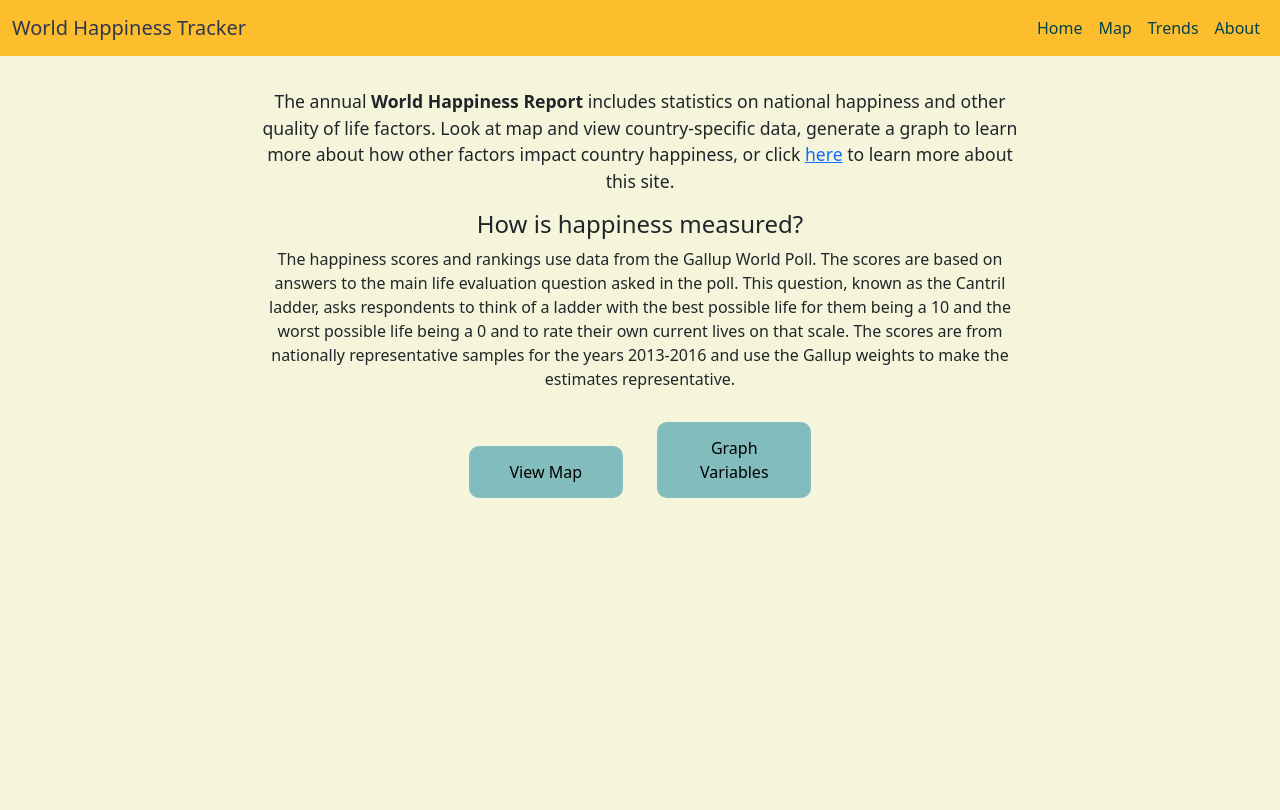
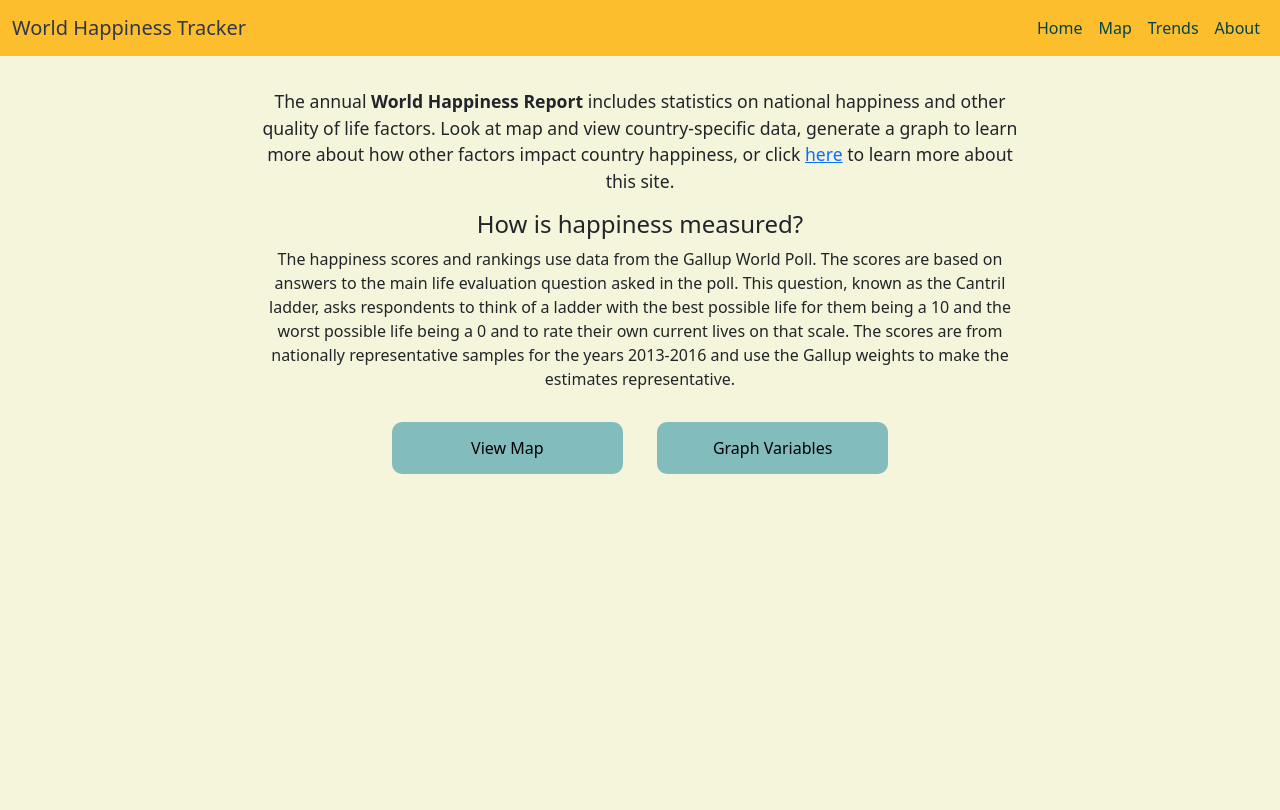
Before and after one commit to littone39/cs257, a Flask app: page / in a window 1280 px wide. Run offline with Flask 2, Linux system fonts and the light colour scheme; data that the repository does not hold is empty; parts of the project's set-up code (start-up, migrations or seed data) failed here and were passed over; some libraries are stand-ins or nearby versions.

Commit message:
more css changes

```diff
--- a/webapp/static/happiness.css
+++ b/webapp/static/happiness.css
@@ -218,6 +218,7 @@ canvas{
 .correlation-chart{
   width: 70%;
   padding: 3%;
+  background-color: beige;
 }
 
 select{
@@ -273,7 +274,7 @@ a.home_button{
   /* background-color: #0fb9be; */
   background-color:#82BCBC;
   height:8%;
-  width: 20%;
+  width: 30%;
   border-radius: 10px;
 }
 
--- a/webapp/templates/index.html
+++ b/webapp/templates/index.html
@@ -68,7 +68,7 @@
         <!-- <h4>noun -- the state of being happy.</h4> -->
       <p class="intro">The annual <b>World Happiness Report</b> includes statistics on national happiness and other quality of life factors.
         Look at map and view country-specific data, generate a graph to learn more about how
-        other factors impact country happiness, or click <a href="/about">here</a> to learn more about this site.
+        other factors impact country happiness, or click <a href="/about-us">here</a> to learn more about this site.
       </p>
       <h4>How is happiness measured?</h4>
 
```
